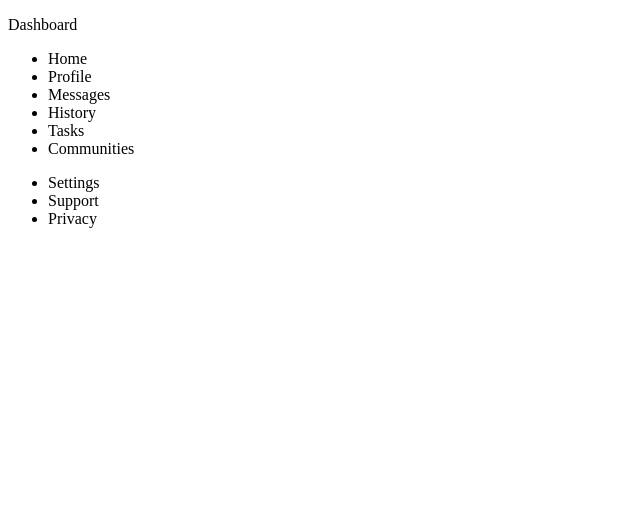
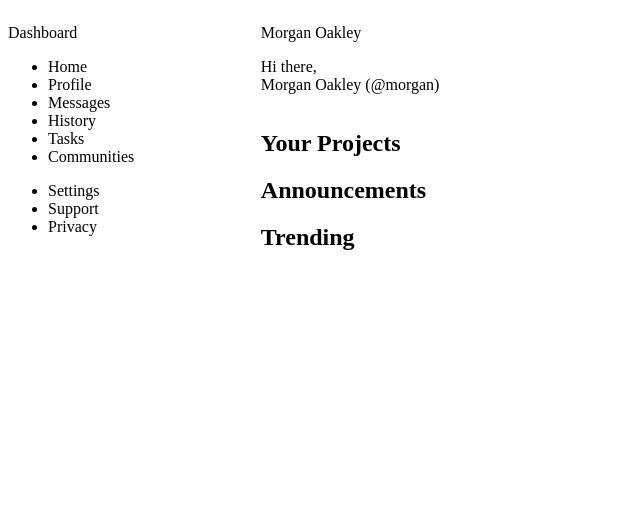
Before and after one commit to jnuguid1/admin-dashboard, a plain HTML site: page index.html in a window 1280 px wide. Shown: the whole page, without its empty margins (0-640 px from the left). Drawn offline with Linux system fonts and the light colour scheme.

Commit message:
Set base grid layout

```diff
--- a/index.html
+++ b/index.html
@@ -5,15 +5,29 @@
     <meta http-equiv="X-UA-Compatible" content="IE=edge">
     <meta name="viewport" content="width=device-width, initial-scale=1.0">
     <title>Admin Dashboard</title>
-    <style href="./style.css" ref="stylesheet"></style>
+    <link rel="stylesheet" href="./style.css">
 </head>
 <body>
     <div class="container">
         <div class="header-container">
             <div class="search-container">
+                <div class="search-icon"></div>
                 <div class="search-bar"></div>
             </div>
-
+            <div class="alert-container">
+                <div class="alert-icon"></div>
+                <div class="profile-image"></div>
+                <p>Morgan Oakley</p>
+            </div>
+            <div class="user-greeting-container">
+                <div class="profile-image"></div>
+                <p id="greeting">Hi there, <br> Morgan Oakley (@morgan)</p>
+            </div>
+            <div class="action-buttons-container">
+                <div class="new-button"></div>
+                <div class="upload-button"></div>
+                <div class="share-button"></div>
+            </div>
         </div>
         <nav class="sidebar-container">
             <div class="logo">
@@ -34,6 +48,15 @@
             </ul>
         </nav>
         <div class="main-content-container">
+            <div class="projects-container">
+                <h2 class="projects-heading">Your Projects</h2>
+            </div>
+            <div class="announcements-container">
+                <h2 class="announcements-header">Announcements</h2>
+            </div>
+            <div class="trending-container">
+                <h2 class="trending-heading">Trending</h2>
+            </div>
         </div>
     </div>
 </body>
--- a/style.css
+++ b/style.css
@@ -0,0 +1,9 @@
+.container {
+    display: grid;
+    grid-template-columns: 1fr 4fr;
+    grid-template-rows: 1fr 4fr;
+}
+
+.sidebar-container {
+    grid-row: 1 / span 2;
+}
```
